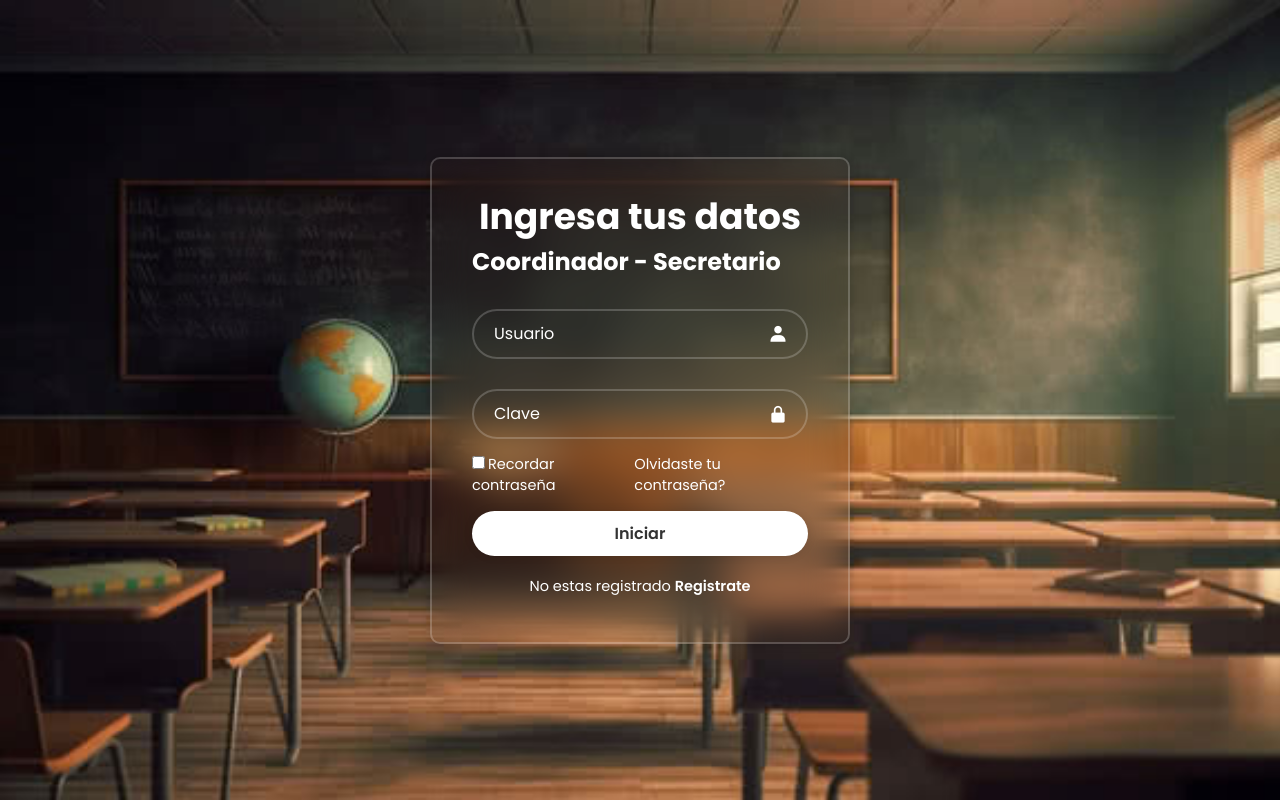
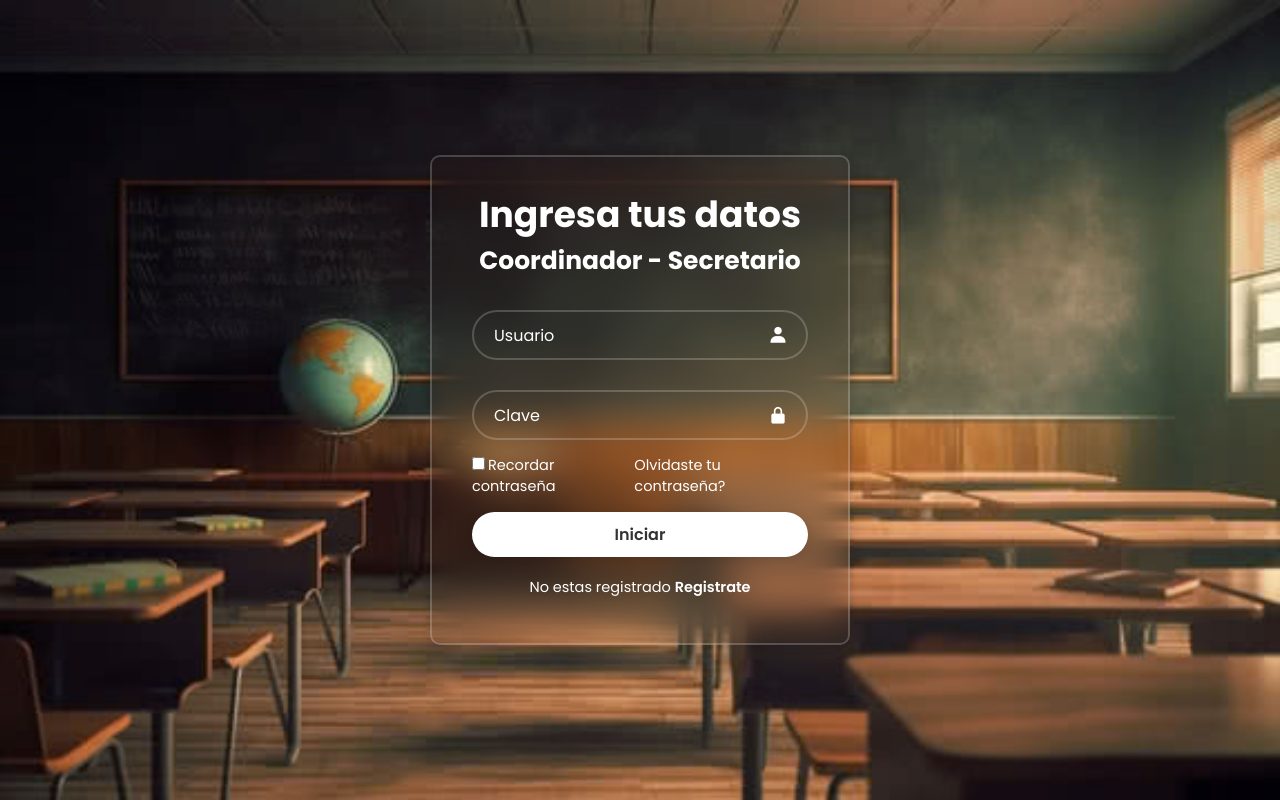
Before and after one commit to Zulimans30/inicio, a plain HTML site: page index.html in a window 1280 px wide. Drawn offline with nearby package versions, Linux system fonts and the light colour scheme.

Commit message:
Update inicio.css
Cambio de propiedades en el h2

```diff
--- a/inicio.css
+++ b/inicio.css
@@ -30,6 +30,11 @@ body{
 
 .wrapper h1 {
     font-size: 36px;
+    text-align: center;
+}
+
+.wrapper h2{
+    font-size: 25px;
     text-align: center;
 }
 
```
